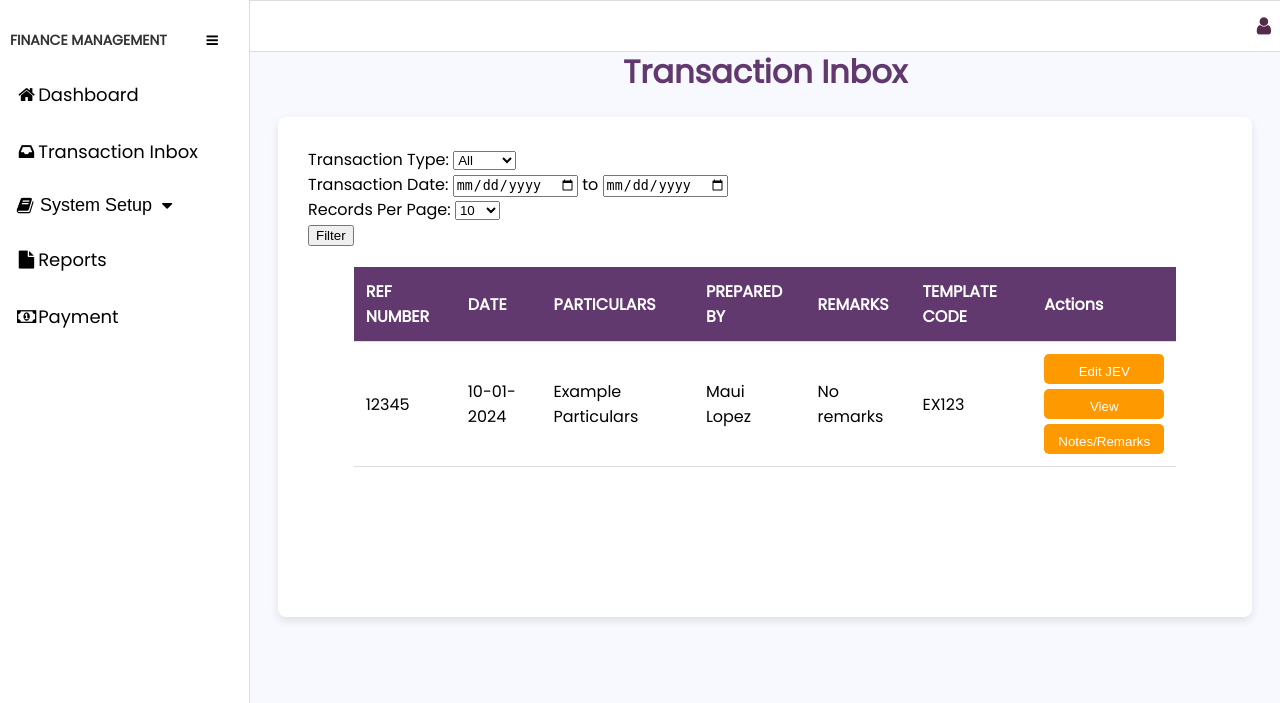
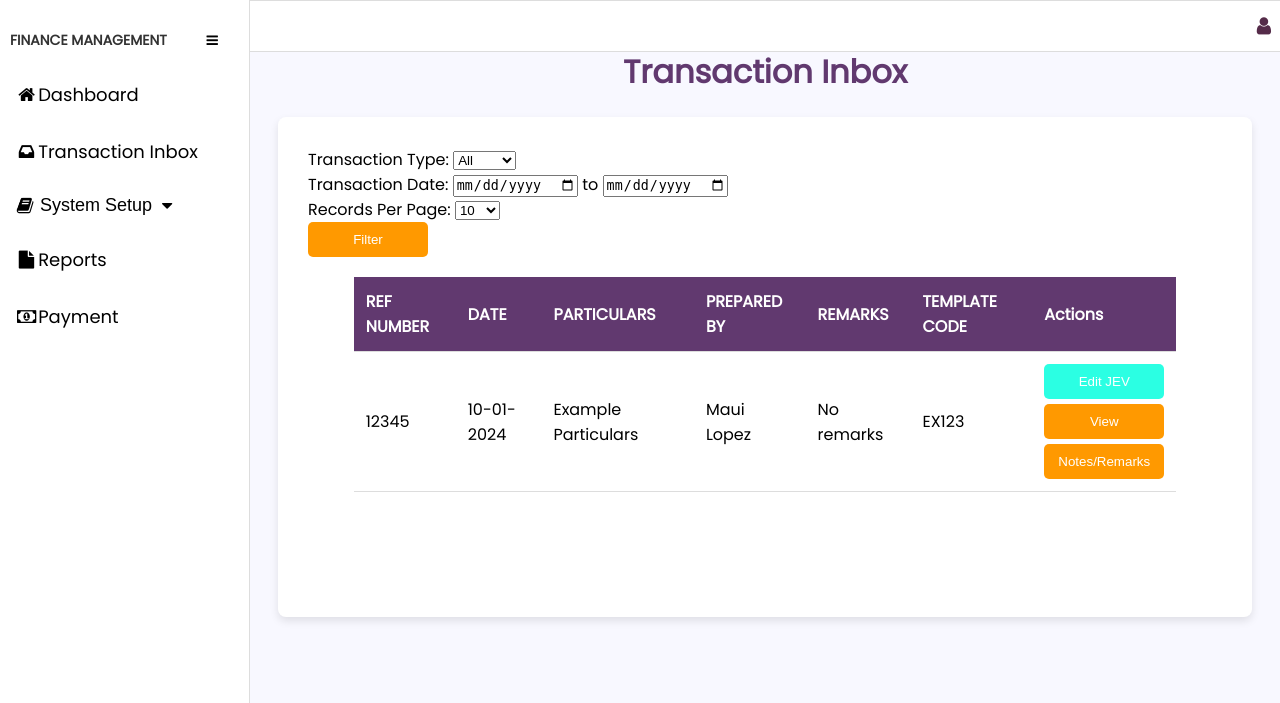
Before and after one commit to K7soo/Capstone--FinanceManagement, a Django app: page /trinbox/ in a window 1280 px wide. Shown: the top 703 px of the page. Run offline with Django 5.2, Linux system fonts and the light colour scheme.

Commit message:
changes to trinbox

```diff
--- a/backend/api/static/css/trinbox.css
+++ b/backend/api/static/css/trinbox.css
@@ -122,7 +122,7 @@ tr:nth-child(even) {
 .btn-view {
     background-color: #ff9900;
     color: white;
-    padding: 10px 10px;
+    padding: 10px 10px 25px 10px;
     border: none;
     cursor: pointer;
     border-radius: 5px;
@@ -131,9 +131,9 @@ tr:nth-child(even) {
 }
 
 .btn-edit {
-    background-color: #ff9900;
+    background-color: #2bffe3;
     color: white;
-    padding: 10px 10px;
+    padding: 10px 10px 25px 10px;
     border: none;
     cursor: pointer;
     border-radius: 5px;
@@ -144,7 +144,7 @@ tr:nth-child(even) {
 .btn-external {
     background-color: #ff9900;
     color: white;
-    padding: 10px 10px;
+    padding: 10px 10px 25px 10px;
     border: none;
     cursor: pointer;
     border-radius: 5px;
--- a/backend/api/templates/trinbox.html
+++ b/backend/api/templates/trinbox.html
@@ -55,7 +55,7 @@ Transaction Inbox
             </select>
         </div>
 
-        <button class="filter-btn">Filter</button>
+        <button class="btn-external">Filter</button>
     </div>
     <!-- Transaction Table -->
     <table class="transaction-table">
```
